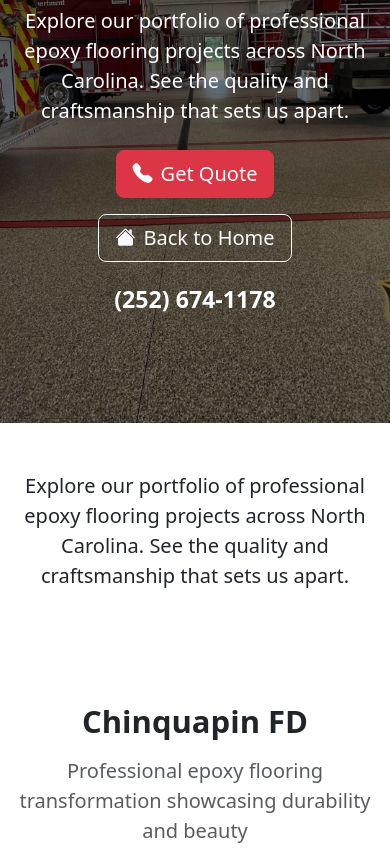
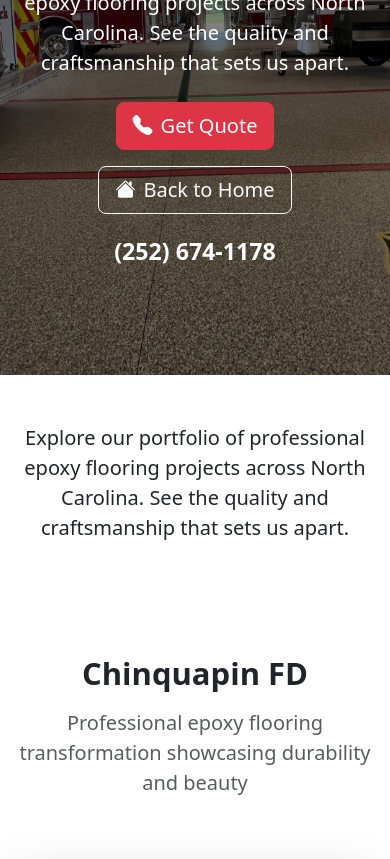
Before and after one commit to bcraftmath/billy, a plain HTML site: page gallery.html in a window 390 px wide. Shown: the part 316-1175 px from the top of the page. Drawn offline with nearby package versions, Linux system fonts and the light colour scheme; grey boxes are pictures that could not be loaded.

Commit message:
made gallery mobile friendly

```diff
--- a/gallery.html
+++ b/gallery.html
@@ -2,7 +2,7 @@
 <html lang="en">
 <head>
     <meta charset="UTF-8">
-    <met    <!-- Gallery Stats Section -->port" content="width=device-width, initial-scale=1.0">
+    <meta name="viewport" content="width=device-width, initial-scale=1.0">
     <title>Gallery - NCFD Floors | See Our Professional Epoxy Flooring Work</title>
     <meta name="description" content="View our gallery of completed epoxy flooring projects in North Carolina. See the quality craftsmanship and beautiful results from NCFD Floors.">
     <meta name="author" content="NCFD Floors">
```
